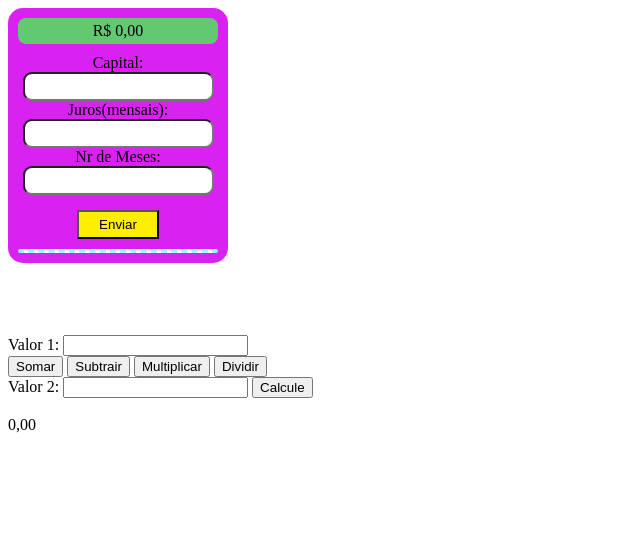
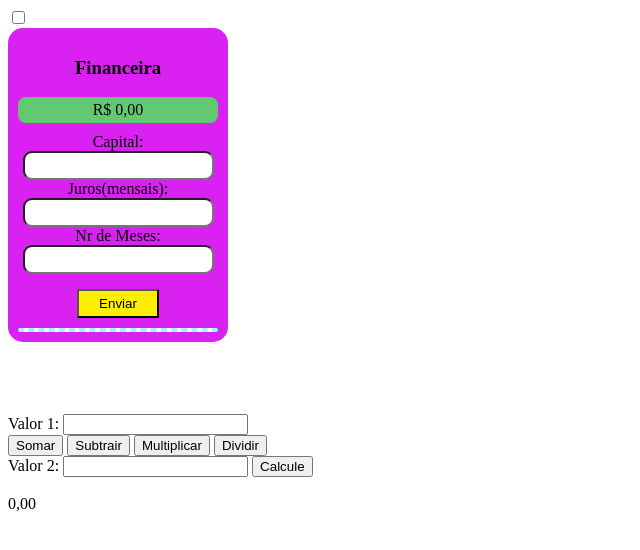
Before and after one commit to felipedxtt/primeiroa_3t, a plain HTML site: page index.html in a window 1280 px wide. Shown: the whole page, without its empty margins (0-640 px from the left). Drawn offline with Linux system fonts and the light colour scheme.

Commit message:
Update index.html

```diff
--- a/index.html
+++ b/index.html
@@ -4,13 +4,15 @@
     <meta charset="UTF-8">
     <meta http-equiv="X-UA-Compatible" content="IE=edge">
     <meta name="viewport" content="width=device-width, initial-scale=1.0">
-    <title>Felipe.m</title>
+    <title>felipe.m</title>
   <script src="estudo.js"></script>
   <link rel="stylesheet" href="geral.css">
 </head>
 
 <body>
+  <input type="checkbox" id="calcFin">
 <div class="calculadora">
+  <label for="calcFin"><h3>Financeira</h3></label>
   <div id="sptotal">
     <span id="total">R$ 0,00</span>
   </div>
```
